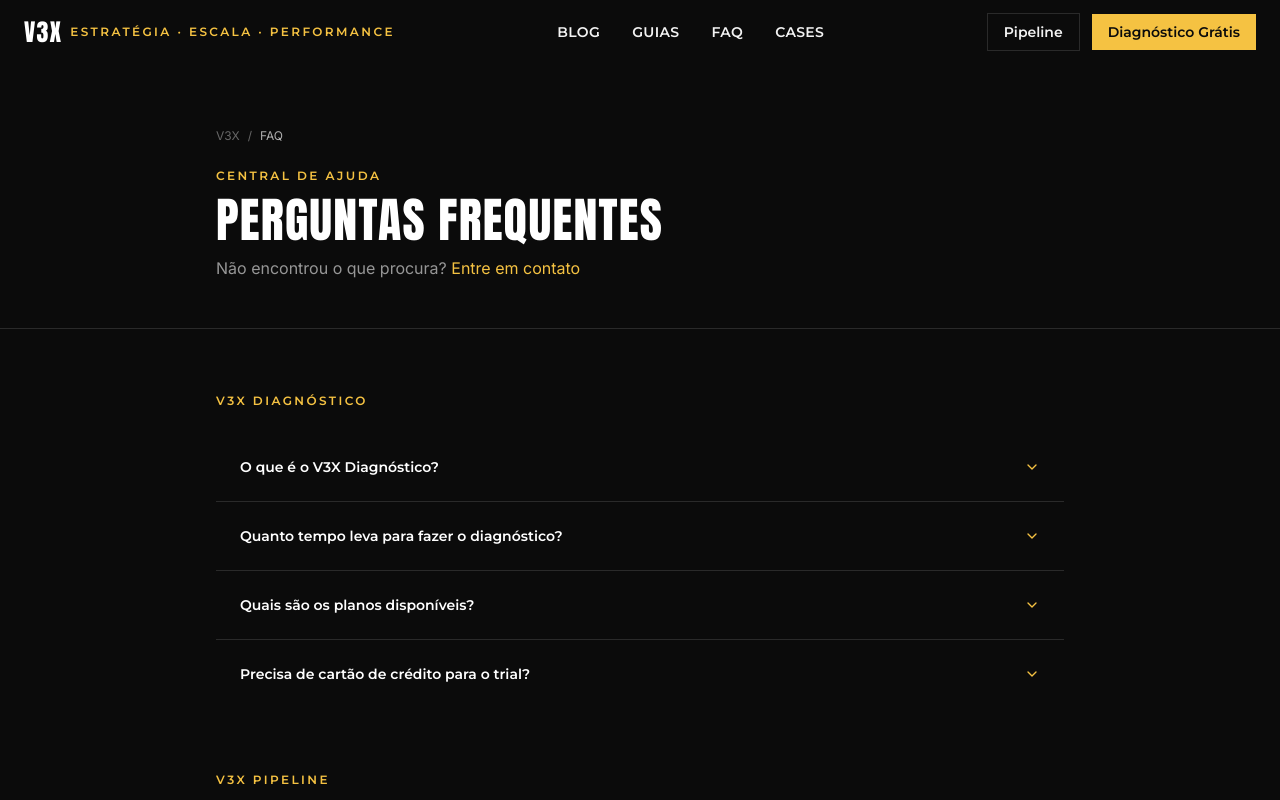
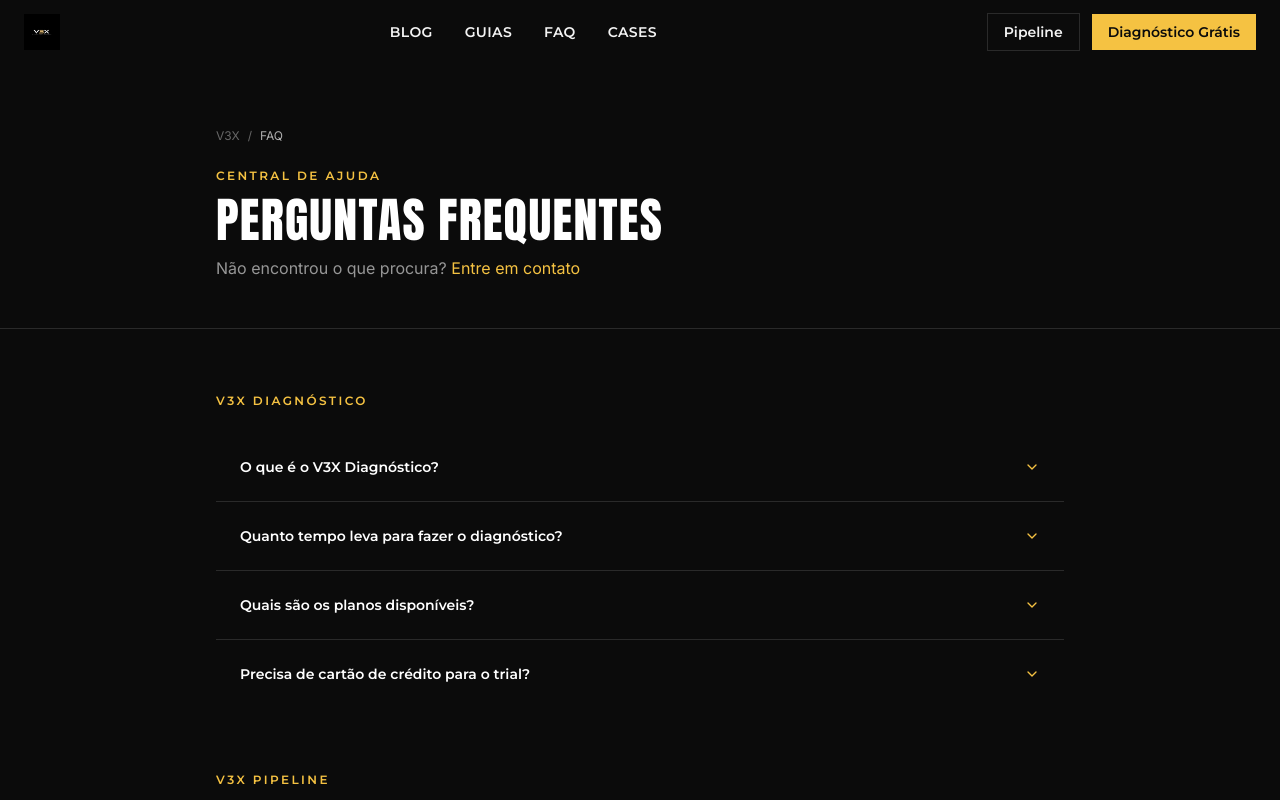
Before and after one commit to matheusludwichak-ai/v3x-website, a Next.js app: page /faq in a window 1280 px wide. Shown: the top 800 px of the page. Built offline with nearby package versions, Linux system fonts and the light colour scheme.

Commit message:
feat: adicionar logo V3X na navbar

```diff
--- a/src/components/navbar.tsx
+++ b/src/components/navbar.tsx
@@ -2,6 +2,7 @@
 
 import { useState, useEffect } from "react";
 import Link from "next/link";
+import Image from "next/image";
 import { Menu, X } from "lucide-react";
 
 const links = [
@@ -31,13 +32,15 @@
     >
       <div className="max-w-7xl mx-auto px-6 h-16 flex items-center justify-between">
         {/* Logo */}
-        <Link href="/" className="flex items-center gap-2">
-          <span className="font-[family-name:var(--font-anton)] text-2xl text-white tracking-wider">
-            V3X
-          </span>
-          <span className="hidden sm:block text-xs text-[#F5C242] font-[family-name:var(--font-montserrat)] font-semibold tracking-[0.2em] uppercase">
-            Estratégia · Escala · Performance
-          </span>
+        <Link href="/" className="flex items-center">
+          <Image
+            src="/logo.png"
+            alt="V3X — Estratégia · Escala · Performance"
+            width={100}
+            height={40}
+            className="h-9 w-auto object-contain"
+            priority
+          />
         </Link>
 
         {/* Desktop Nav */}
```
Also changed, not shown: public/logo.png (added).
